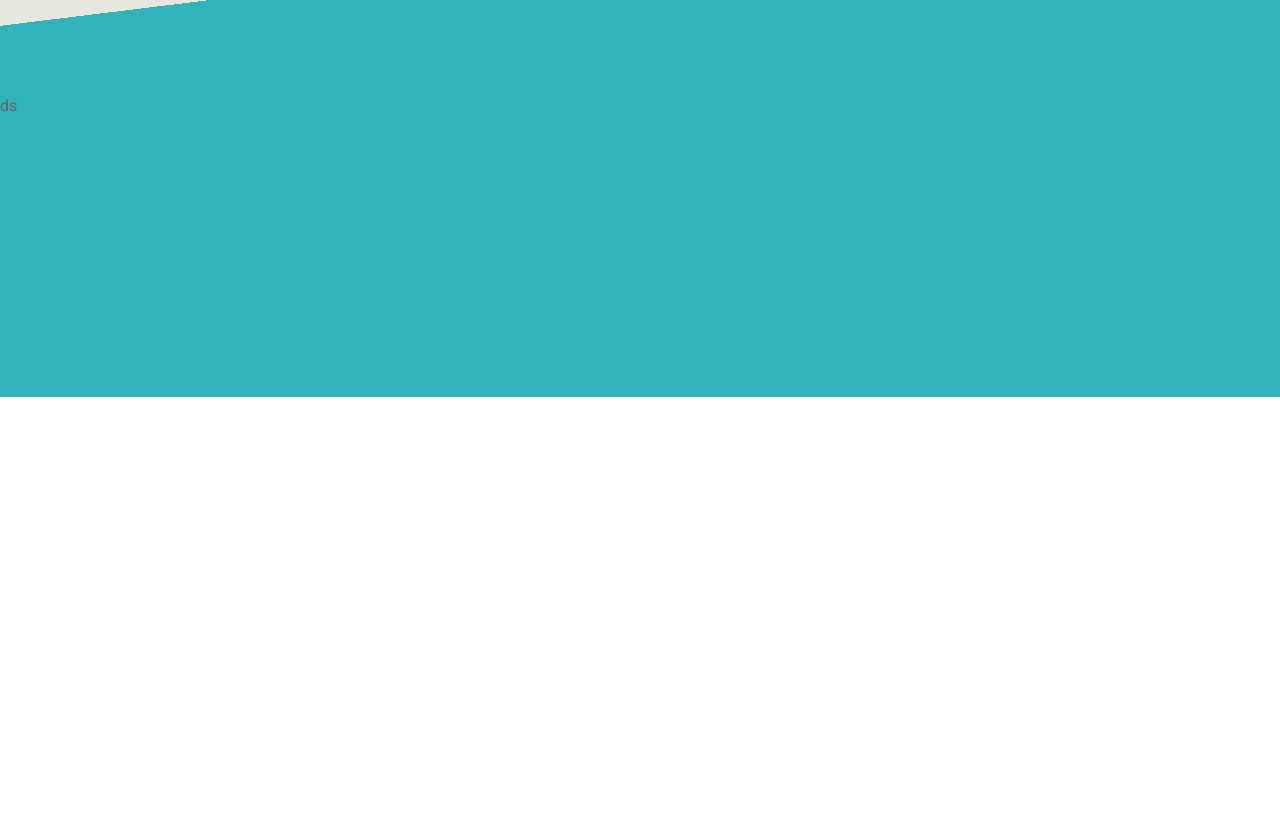
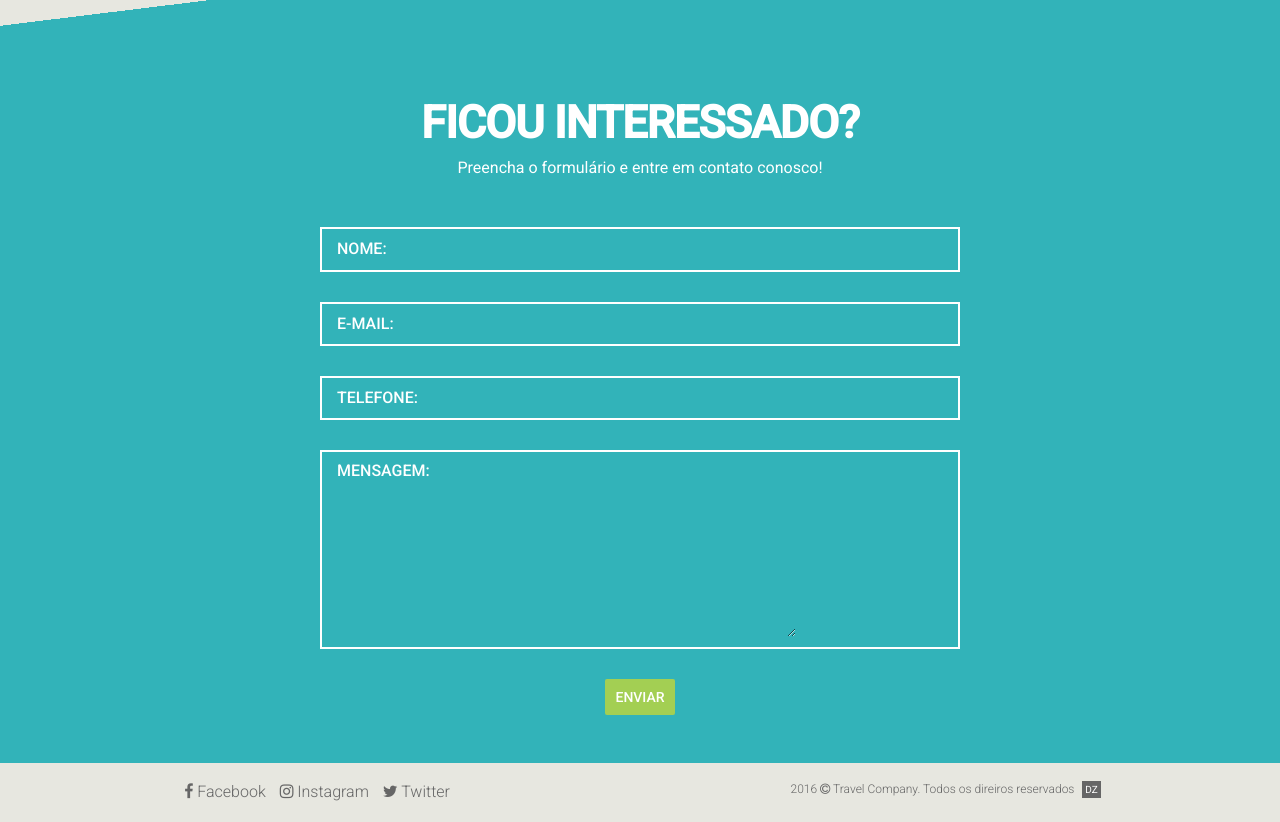
Before and after one commit to Amandasv/TravelCompany, a plain HTML site: page index.html in a window 1280 px wide. Shown: the part 1944-2766 px from the top of the page. Before the commit the page ends 2341 px from the top, so only its background shows below. Drawn offline with nearby package versions, Linux system fonts and the light colour scheme.

Commit message:
footer finalizado

```diff
--- a/index.html
+++ b/index.html
@@ -162,12 +162,68 @@
 
 		<section id="form-contact">
 			<article>
-				ds
+				<h1>
+					Ficou interessado?
+				</h1>
+				<span>
+					Preencha o formulário e entre em contato conosco!
+				</span>
+
+				<form action="">
+
+					<span class="inputs-form">
+						Nome: <input type="text" name="name" required>
+					</span>
+
+					<span class="inputs-form">
+						E-mail: <input type="email" name="email" required>
+					</span>
+
+					<span class="inputs-form">
+						Telefone: <input type="tel" name="email" required>
+					</span>
+
+					<span class="inputs-form">
+						Mensagem: <textarea name="email" required rows="8"></textarea>
+					</span>
+
+					<div style="text-align: center;">
+						<input type="submit" name="" id="submit" value="Enviar">
+					</div>
+				</form>
 			</article>
-
+		<br style="clear: both;">
 		</section>
 
 		<footer>
+			<div style="display: inline-block;">
+				<span>
+					<a href="#">
+						<i class="fa fa-facebook" aria-hidden="true"></i> Facebook
+					</a>
+				</span>
+
+				<span>
+					<a href="#">
+						<i class="fa fa-instagram" aria-hidden="true"></i> Instagram
+					</a>
+				</span>
+
+				<span>
+					<a href="#">
+					<i class="fa fa-twitter" aria-hidden="true"></i> Twitter
+					</a>
+				</span>
+			</div>
+
+			<div style="display: inline-block; float: right; font-size: 12px;">
+				<span >
+					2016 <i class="fa fa-copyright" aria-hidden="true"></i> Travel Company. Todos os direiros reservados <i class="dz">DZ</i>
+				</span>
+			</div>
+
+
+
 
 		</footer>
 	</main>
--- a/static/sass/travel.scss
+++ b/static/sass/travel.scss
@@ -15,6 +15,10 @@ html, body, main {
   height: 100%;
   color: $text-color;
   font-family: $font-family;
+}
+
+html{
+	background: #e7e7e0;
 }
 
 a{
@@ -417,13 +421,93 @@ section.pattern{
 
 #form-contact{
 	background: $principal-color;
-	height: 300px;
 	z-index: 0;
 	display: block;
 	float: left;
 	margin-top: -100px;
 	width: 100%;
-	padding-top: 250px;
+	padding-top: 220px;
+	padding-bottom: 30px;
+
+	h1{
+		text-align: center;
+		color: #fff;
+		text-transform: uppercase;
+		font-size: 45px;
+		letter-spacing: -1px;
+		margin-bottom: 10px;
+	}
+
+	span{
+		display: block;
+		text-align: center;
+		color: #fff;
+	}
+
+	form{
+		width: 50%;
+		margin: auto;
+		margin-top: 50px;
+
+		.inputs-form{
+			text-align: left;
+			padding: 10px 15px;
+			border: 2px solid;
+			font-weight: 500;
+			text-transform: uppercase;
+			margin-bottom: 30px;
+
+			input, textarea{
+				background: transparent;
+				border: none;
+				color: #344257;
+				width: 75%;
+				text-transform: uppercase;
+				font-weight: 500;
+			}
+
+			textarea{
+				display: block;
+				margin-top: 5px;
+			}
+		}
+
+		#submit{
+				padding: 10px;
+				background: $green-color;
+				border-radius: 2px;
+				color: #fff;
+				text-transform: uppercase;
+				font-size: 14px;
+				font-weight: 500;
+				border: none;
+			}
+	}
+}
+
+
+footer{
+	background: #e7e7e0;
+	padding: 20px 14%;
+	font-weight: 300;
+	clear: both;
+
+	a{
+		margin: 0 5px;
+		color: $text-color;
+	}
+
+	i.dz{
+		background: #666;
+		color: #fff;
+		height: 50px;
+		width: 50px;
+		padding: 3px;
+		font-size: 10px;
+		font-weight: 400;
+		font-style: normal;
+		margin-left: 5px;
+	}
 }
 
 .clear-transform{
```
Also changed, not shown: static/css/travel.css, 1 other file.
